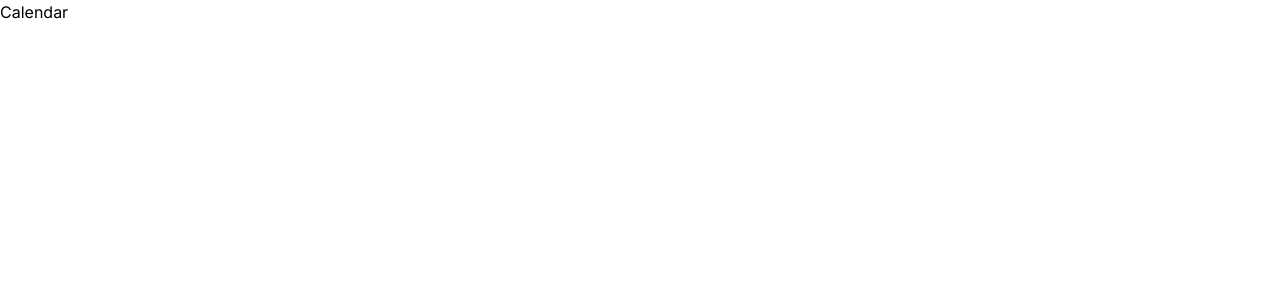
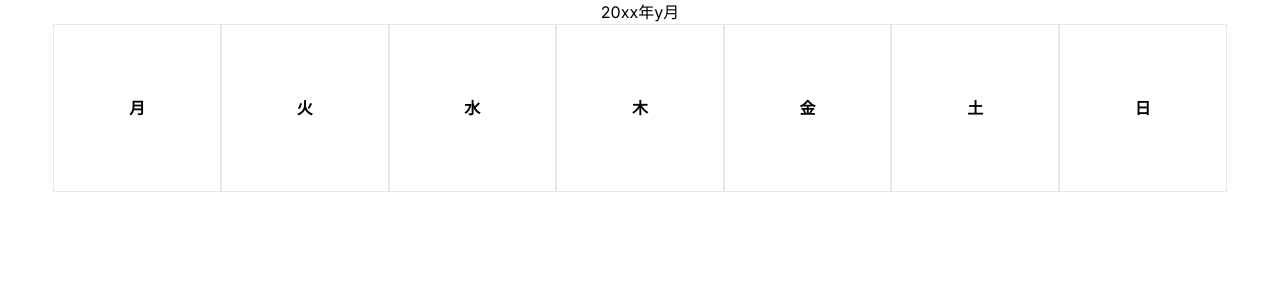
Before and after one commit to t0-0/calendar, a Next.js app: page /month in a window 1280 px wide. Shown: the top 300 px of the page. Built offline with nearby package versions, Linux system fonts and the light colour scheme.

Commit message:
add dayOfWeek

```diff
--- /dev/null
+++ b/src/app/month/components/Calender.tsx
@@ -0,0 +1,19 @@
+const Calender = () => {
+  const dayOfWeek = ["月", "火", "水", "木", "金", "土", "日"];
+  return (
+    <div className="flex flex-col items-center">
+      20xx年y月
+      <div className="grid grid-cols-7 w-11/12">
+        {dayOfWeek.map((day, i) => (
+          <div
+            key={i}
+            className="flex text-center justify-center items-center font-bold border aspect-square"
+          >
+            {day}
+          </div>
+        ))}
+      </div>
+    </div>
+  );
+};
+export default Calender;
--- a/src/app/month/page.tsx
+++ b/src/app/month/page.tsx
@@ -1,5 +1,7 @@
+import Calender from "./components/Calender";
+
 const Page = () => {
-  return <div>Calendar</div>;
+  return <Calender />;
 };
 
 export default Page;
```
